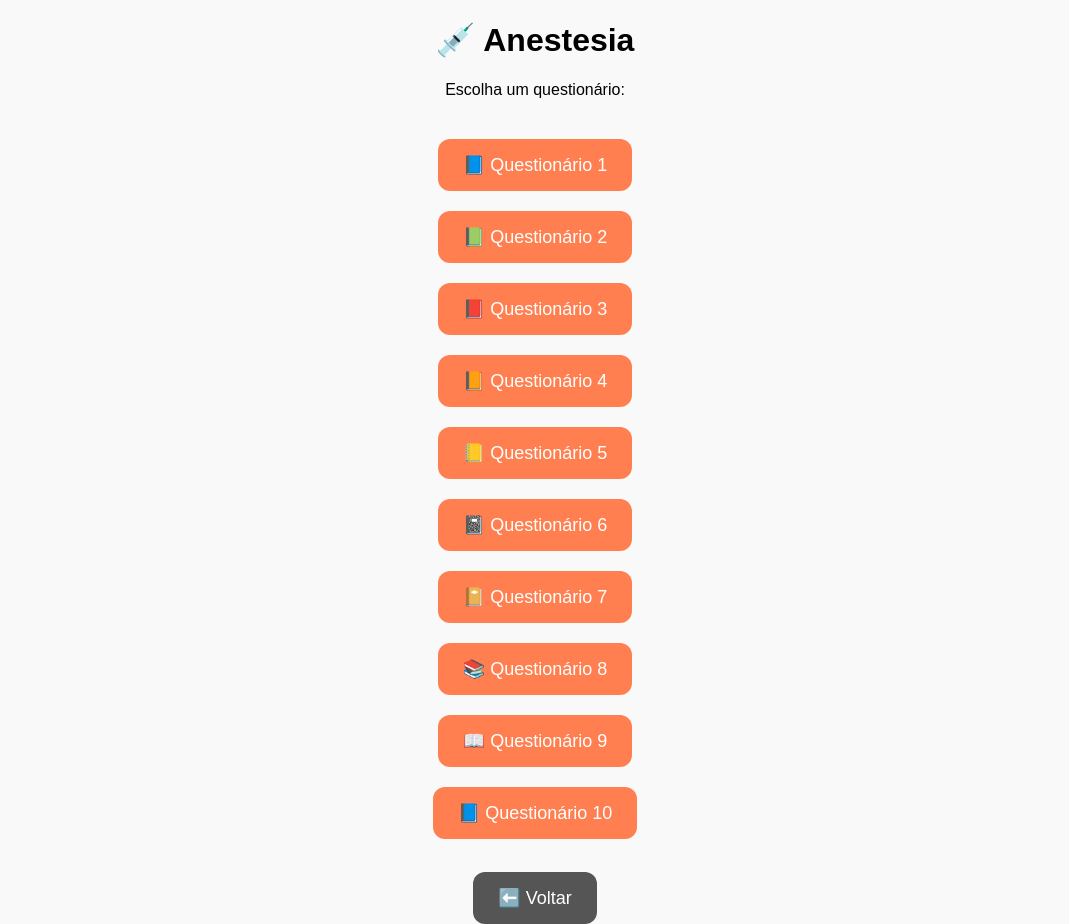
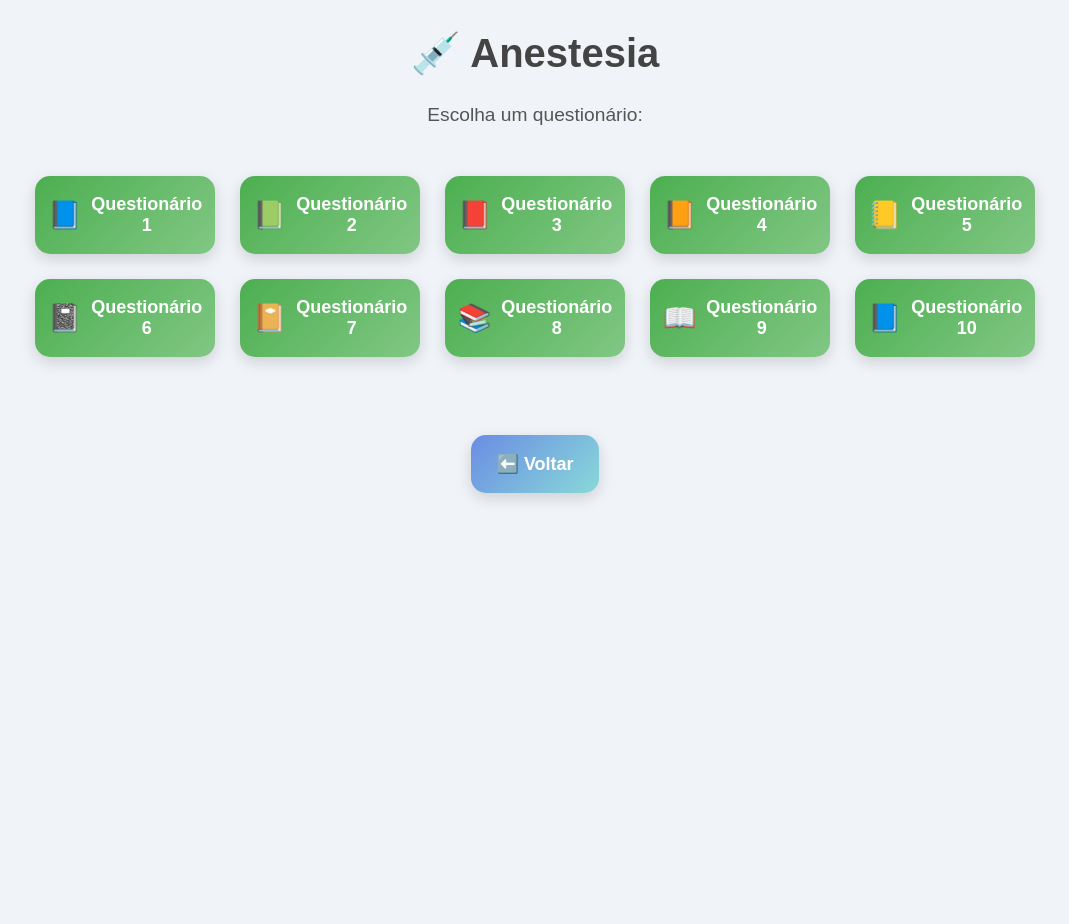
Before and after one commit to zzmarcosbebiano99-eng/Pet-quiz-Dra-Ana, a plain HTML site: page anestesia/index.html in a window 1280 px wide. Shown: the whole page, without its empty margins (105-1174 px from the left). After the commit the page ends 800 px from the top, so only its background shows below. Drawn offline with Linux system fonts and the light colour scheme.

Commit message:
Update anestesia.css

```diff
--- a/anestesia/anestesia.css
+++ b/anestesia/anestesia.css
@@ -1,43 +1,94 @@
 body {
-  font-family: Arial, sans-serif;
-  background: #f9f9f9;
+  font-family: 'Arial', sans-serif;
   margin: 0;
   padding: 0;
+  background: #f0f4f8; /* fundo suave e moderno */
+  color: #333;
   text-align: center;
 }
 
-header {
-  background: #4CAF50;
-  padding: 20px;
-  color: white;
-  font-size: 20px;
+h1 {
+  margin-top: 30px;
+  font-size: 2.5em;
+  color: #444;
 }
 
-.menu {
-  margin-top: 40px;
-  display: flex;
-  flex-direction: column;
-  gap: 20px;
-  align-items: center;
+p {
+  font-size: 1.2em;
+  margin-bottom: 30px;
+  color: #555;
 }
 
-.btn {
-  display: inline-block;
-  padding: 15px 25px;
-  background: #ff7f50;
-  color: white;
-  text-decoration: none;
-  border-radius: 12px;
-  font-size: 18px;
-  transition: 0.3s;
+/* --- Container dos botões --- */
+.menu {
+  display: grid;
+  grid-template-columns: repeat(auto-fit, minmax(180px, 1fr)); /* responsivo */
+  gap: 25px;
+  max-width: 1000px;
+  margin: 0 auto;
+  padding: 20px;
 }
 
-.btn:hover {
-  background: #ff5722;
-  transform: scale(1.05);
+/* --- Estilo base dos botões --- */
+.btn {
+  display: flex;
+  align-items: center;
+  justify-content: center;
+  gap: 10px;
+  padding: 18px 25px;
+  font-size: 18px;
+  font-weight: bold;
+  color: #fff;
+  text-decoration: none;
+  border-radius: 15px;
+  transition: all 0.3s ease;
+  box-shadow: 0 5px 15px rgba(0,0,0,0.15);
+  background: linear-gradient(135deg, #6b8ce3, #88d9d9);
 }
 
-.back {
-  margin-top: 15px;
+/* --- Hover efeito suave --- */
+.btn:hover {
+  transform: translateY(-5px) scale(1.05);
+  box-shadow: 0 10px 25px rgba(0,0,0,0.25);
+}
 
-  background: #555;
+/* --- Botão de voltar --- */
+.btn.back {
+  background-color: #f44336;
+  max-width: 140px;
+  margin-top: 40px;
+  display: inline-flex;
+  justify-content: center;
+}
+
+.btn.back:hover {
+  background-color: #d32f2f;
+}
+
+/* --- Cores personalizadas por área --- */
+.btn.anesthesia { background: linear-gradient(135deg, #4CAF50, #81C784); }
+.btn.surgery { background: linear-gradient(135deg, #2196F3, #64B5F6); }
+.btn.diagnostic { background: linear-gradient(135deg, #9C27B0, #BA68C8); }
+.btn.emergency { background: linear-gradient(135deg, #FF5722, #FF8A65); }
+.btn.general { background: linear-gradient(135deg, #607D8B, #90A4AE); }
+.btn.internal { background: linear-gradient(135deg, #795548, #A1887F); }
+.btn.neurology { background: linear-gradient(135deg, #3F51B5, #7986CB); }
+.btn.ophthalmology { background: linear-gradient(135deg, #00BCD4, #4DD0E1); }
+.btn.oncology { background: linear-gradient(135deg, #E91E63, #F06292); }
+.btn.reproduction { background: linear-gradient(135deg, #8BC34A, #AED581); }
+
+/* --- Emojis maiores dentro do botão --- */
+.btn span.emoji {
+  font-size: 1.5em;
+}
+
+/* --- Responsivo --- */
+@media (max-width: 500px) {
+  .menu {
+    grid-template-columns: 1fr;
+  }
+  .btn {
+    font-size: 16px;
+    padding: 15px 20px;
+  }
+}
```
